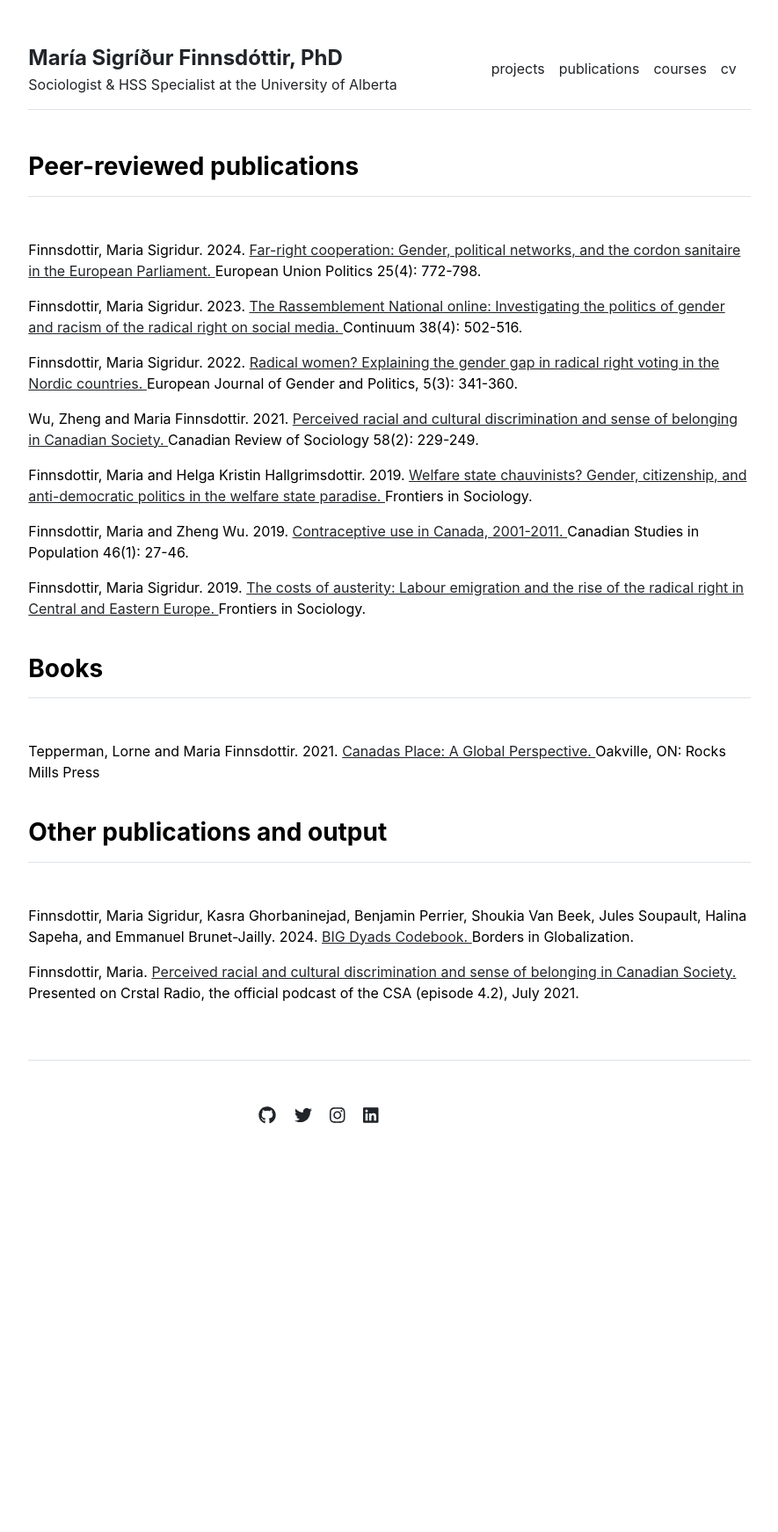
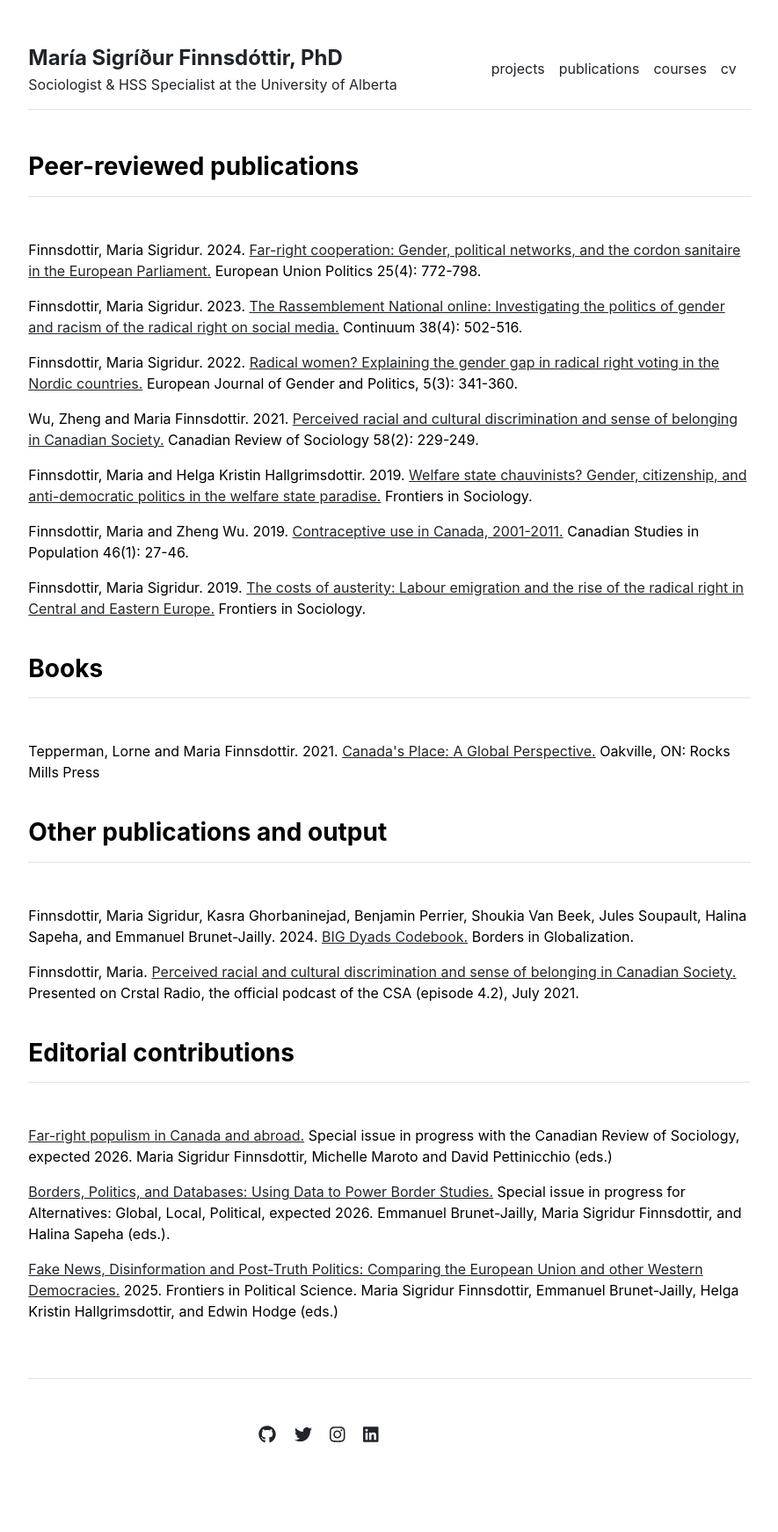
Before and after one commit to finnsdottir/finnsdottir.github.io, a Jekyll site: the page built from publications.md, in a window 1280 px wide. Shown: the whole page at 88% size, without its empty margins (197-1082 px from the left). Built offline with Jekyll 4.4.1, drawn with Linux system fonts in a browser that asks for light colours; before the commit the page ends 1380 px from its top, so only the background shows below that.

Commit message:
last major updates

```diff
--- a/_data/publications.yml
+++ b/_data/publications.yml
@@ -1,20 +1,25 @@
 featured:
-- {author: 'Finnsdottir, Maria Sigridur. 2024. ', name: 'Far-right cooperation: Gender, political networks, and the cordon sanitaire in the European Parliament. ', url: 'https://journals.sagepub.com/doi/full/10.1177/14651165241274365', citation: 'European Union Politics 25(4): 772-798.'}
-- {author: 'Tepperman, Lorne and Maria Finnsdottir. 2021.  ', name: "Canada's Place: A Global Perspective", url: 'https://www.rocksmillspress.com/canada-s-place.html', citation: 'Oakville, ON: Rocks Mills Press'}
-- {author: 'Finnsdottir, Maria Sigridur. 2022. ', name: 'Radical women? Explaining the gender gap in radical right voting in the Nordic countries.', url: 'https://bristoluniversitypressdigital.com/view/journals/ejpg/5/3/article-p341.xml?rskey=yqeiQx&result=2', citation: 'European Journal of Gender and Politics, 5(3): 341-360.'}
+- {author: 'Finnsdottir, Maria Sigridur. 2024. ', name: 'Far-right cooperation: Gender, political networks, and the cordon sanitaire in the European Parliament.', url: 'https://journals.sagepub.com/doi/full/10.1177/14651165241274365', citation: ' European Union Politics 25(4): 772-798.'}
+- {author: 'Tepperman, Lorne and Maria Finnsdottir. 2021.  ', name: "Canada's Place: A Global Perspective", url: 'https://www.rocksmillspress.com/canada-s-place.html', citation: ' Oakville, ON: Rocks Mills Press'}
+- {author: 'Finnsdottir, Maria Sigridur. 2022. ', name: 'Radical women? Explaining the gender gap in radical right voting in the Nordic countries.', url: 'https://bristoluniversitypressdigital.com/view/journals/ejpg/5/3/article-p341.xml?rskey=yqeiQx&result=2', citation: ' European Journal of Gender and Politics, 5(3): 341-360.'}
 
 index:
-- {author: 'Finnsdottir, Maria Sigridur. 2024. ', name: 'Far-right cooperation: Gender, political networks, and the cordon sanitaire in the European Parliament. ', url: 'https://journals.sagepub.com/doi/full/10.1177/14651165241274365', citation: 'European Union Politics 25(4): 772-798.'}
-- {author: 'Finnsdottir, Maria Sigridur. 2023. ', name: 'The Rassemblement National online: Investigating the politics of gender and racism of the radical right on social media. ', url: 'https://www.tandfonline.com/doi/abs/10.1080/10304312.2023.2296342', citation: 'Continuum 38(4): 502-516.' }
-- {author: 'Finnsdottir, Maria Sigridur. 2022. ', name: 'Radical women? Explaining the gender gap in radical right voting in the Nordic countries. ', url: 'https://bristoluniversitypressdigital.com/view/journals/ejpg/5/3/article-p341.xml?rskey=yqeiQx&result=2', citation: 'European Journal of Gender and Politics, 5(3): 341-360.'}
-- {author: 'Wu, Zheng and Maria Finnsdottir. 2021. ', name: 'Perceived racial and cultural discrimination and sense of belonging in Canadian Society. ', url: 'https://onlinelibrary.wiley.com/doi/10.1111/cars.12339', citation: 'Canadian Review of Sociology 58(2): 229-249.' }
-- {author: 'Finnsdottir, Maria and Helga Kristin Hallgrimsdottir. 2019. ', name: 'Welfare state chauvinists? Gender, citizenship, and anti-democratic politics in the welfare state paradise. ', url: 'https://www.frontiersin.org/articles/10.3389/fsoc.2018.00046/full', citation: 'Frontiers in Sociology.'}
-- {author: 'Finnsdottir, Maria and Zheng Wu. 2019. ', name: 'Contraceptive use in Canada, 2001-2011. ', url: 'https://link.springer.com/article/10.1007/s42650-019-00003-w', citation: 'Canadian Studies in Population 46(1): 27-46.'}
-- {author: 'Finnsdottir, Maria Sigridur. 2019. ', name: 'The costs of austerity: Labour emigration and the rise of the radical right in Central and Eastern Europe. ', url: 'https://www.frontiersin.org/articles/10.3389/fsoc.2019.00069/full', citation: 'Frontiers in Sociology.'}
+- {author: 'Finnsdottir, Maria Sigridur. 2024. ', name: 'Far-right cooperation: Gender, political networks, and the cordon sanitaire in the European Parliament.', url: 'https://journals.sagepub.com/doi/full/10.1177/14651165241274365', citation: ' European Union Politics 25(4): 772-798.'}
+- {author: 'Finnsdottir, Maria Sigridur. 2023. ', name: 'The Rassemblement National online: Investigating the politics of gender and racism of the radical right on social media.', url: 'https://www.tandfonline.com/doi/abs/10.1080/10304312.2023.2296342', citation: ' Continuum 38(4): 502-516.' }
+- {author: 'Finnsdottir, Maria Sigridur. 2022. ', name: 'Radical women? Explaining the gender gap in radical right voting in the Nordic countries.', url: 'https://bristoluniversitypressdigital.com/view/journals/ejpg/5/3/article-p341.xml?rskey=yqeiQx&result=2', citation: ' European Journal of Gender and Politics, 5(3): 341-360.'}
+- {author: 'Wu, Zheng and Maria Finnsdottir. 2021. ', name: 'Perceived racial and cultural discrimination and sense of belonging in Canadian Society.', url: 'https://onlinelibrary.wiley.com/doi/10.1111/cars.12339', citation: ' Canadian Review of Sociology 58(2): 229-249.' }
+- {author: 'Finnsdottir, Maria and Helga Kristin Hallgrimsdottir. 2019. ', name: 'Welfare state chauvinists? Gender, citizenship, and anti-democratic politics in the welfare state paradise.', url: 'https://www.frontiersin.org/articles/10.3389/fsoc.2018.00046/full', citation: ' Frontiers in Sociology.'}
+- {author: 'Finnsdottir, Maria and Zheng Wu. 2019. ', name: 'Contraceptive use in Canada, 2001-2011.', url: 'https://link.springer.com/article/10.1007/s42650-019-00003-w', citation: ' Canadian Studies in Population 46(1): 27-46.'}
+- {author: 'Finnsdottir, Maria Sigridur. 2019. ', name: 'The costs of austerity: Labour emigration and the rise of the radical right in Central and Eastern Europe.', url: 'https://www.frontiersin.org/articles/10.3389/fsoc.2019.00069/full',  citation: ' Frontiers in Sociology.'}
 
 books:
-- {author: 'Tepperman, Lorne and Maria Finnsdottir. 2021. ', name: 'Canadas Place: A Global Perspective. ', url: 'https://www.rocksmillspress.com/canada-s-place.html', citation: 'Oakville, ON: Rocks Mills Press'}
+- {author: 'Tepperman, Lorne and Maria Finnsdottir. 2021. ', name: "Canada's Place: A Global Perspective.", url: 'https://www.rocksmillspress.com/canada-s-place.html', citation: ' Oakville, ON: Rocks Mills Press'}
 
 other:
-- {author: 'Finnsdottir, Maria Sigridur, Kasra Ghorbaninejad, Benjamin Perrier, Shoukia Van Beek, Jules Soupault, Halina Sapeha, and Emmanuel Brunet-Jailly. 2024. ', name: 'BIG Dyads Codebook. ', url: 'https://biglobalization.org/wp-content/uploads/2024/12/Borders-in-Globalization-Database-Codebook_2024.pdf', citation: 'Borders in Globalization.'}
-- {author: 'Finnsdottir, Maria. ', name: 'Perceived racial and cultural discrimination and sense of belonging in Canadian Society. ', url: 'https://www.crstalradio.com/podcasts/episode-42', citation: 'Presented on Crstal Radio, the official podcast of the CSA (episode 4.2), July 2021.'}
+- {author: 'Finnsdottir, Maria Sigridur, Kasra Ghorbaninejad, Benjamin Perrier, Shoukia Van Beek, Jules Soupault, Halina Sapeha, and Emmanuel Brunet-Jailly. 2024. ', name: 'BIG Dyads Codebook.', url: 'https://biglobalization.org/wp-content/uploads/2024/12/Borders-in-Globalization-Database-Codebook_2024.pdf', citation: ' Borders in Globalization.'}
+- {author: 'Finnsdottir, Maria. ', name: 'Perceived racial and cultural discrimination and sense of belonging in Canadian Society.', url: 'https://www.crstalradio.com/podcasts/episode-42', citation: ' Presented on Crstal Radio, the official podcast of the CSA (episode 4.2), July 2021.'}
+
+editing:
+- {name: 'Far-right populism in Canada and abroad.', url: './projects/populism', citation: ' Special issue in progress with the Canadian Review of Sociology, expected 2026. Maria Sigridur Finnsdottir, Michelle Maroto and David Pettinicchio (eds.)'}
+- {name: 'Borders, Politics, and Databases: Using Data to Power Border Studies.', url: '', citation: ' Special issue in progress for Alternatives: Global, Local, Political, expected 2026. Emmanuel Brunet-Jailly, Maria Sigridur Finnsdottir, and Halina Sapeha (eds.).'}
+- {name: 'Fake News, Disinformation and Post-Truth Politics: Comparing the European Union and other Western Democracies.', url: 'https://www.frontiersin.org/research-topics/57632/fake-news-disinformation-and-post-truth-politics-comparing-the-european-union-and-other-western-democracies', citation: ' 2025. Frontiers in Political Science. Maria Sigridur Finnsdottir, Emmanuel Brunet-Jailly, Helga Kristin Hallgrimsdottir, and Edwin Hodge (eds.)'}
--- a/_data/settings.yml
+++ b/_data/settings.yml
@@ -5,8 +5,8 @@ menu:
 - {name: 'cv', url: '/cv'}
 
 projects:
-- {name: 'Far-right populism in Canada and Abroad', description: 'A special issue in the Canadian Review of Sociology. Still accepting submissions.', image: 'assets/img/crs_page.jpeg', url: 'populism'}
--
+- {name: 'Constellation of Truths', description: 'A SSHRC IDG funded project investigating epistemic struggles in contentious border regions.', image: 'assets/img/constellations.jpg', url: 'https://finnsdottir.github.io/constellation-truths/'}
+- {name: 'Far-right populism in Canada and Abroad', description: 'A special issue in the Canadian Review of Sociology. Still accepting submissions.', image: 'assets/img/crs_page.jpeg', url: './projects/populism'}
 
 social:
 - {icon: 'github', link: 'https://github.com/finnsdottir'}
--- a/_includes/publications.html
+++ b/_includes/publications.html
@@ -9,10 +9,9 @@
     <h3 class="fw-bold border-bottom pb-3 mb-5">Peer-reviewed publications</h3>
       {% for item in site.data.publications.index %}
         <p>{{ item.author }}<a href="{{ item.url }}">{{ item.name }}</a>{{ item.citation }}</p>
-      <p></p>
       {% endfor %}
-      <br>
-      <h3 class="fw-bold border-bottom pb-3 mb-5">Books</h3>
+    <br>
+    <h3 class="fw-bold border-bottom pb-3 mb-5">Books</h3>
       {% for item in site.data.publications.books %}
         <p>{{ item.author }}<a href="{{ item.url }}">{{ item.name }}</a>{{ item.citation }}</p>
       {% endfor %}
@@ -20,7 +19,11 @@
     <h3 class="fw-bold border-bottom pb-3 mb-5">Other publications and output</h3>
       {% for item in site.data.publications.other %}
         <p>{{ item.author }}<a href="{{ item.url }}">{{ item.name }}</a>{{ item.citation }}</p>
-      <p></p>
+      {% endfor %}
+    <br>
+    <h3 class="fw-bold border-bottom pb-3 mb-5">Editorial contributions</h3>
+      {% for item in site.data.publications.editing %}
+        <p><a href="{{ item.url }}">{{ item.name }}</a>{{ item.citation }}</p>
       {% endfor %}
     {% endif %}
     </div>
--- a/_layouts/projects.html
+++ b/_layouts/projects.html
@@ -10,7 +10,7 @@ layout: default
   <div class="col-md-6">
     <h5>{{ project.name }}</h5>
     <p>{{ project.description }}</p>
-    <p><a href="{{ site.github.url }}/projects/{{ project.url }}">More info</a></p>
+    <p><a href="{{ project.url }}">More info</a></p>
   </div>
   <div class="col-md-6">
     <img src="{{ site.github.url }}/{{ project.image }}" alt="Contact" width="50%">
```
Also changed, not shown: cv.md (+0 -1 lines), projects/frontiers.md (deleted, +0 -18 lines), projects/primary-investigator.md (deleted, +0 -18 lines), 1 other file.
